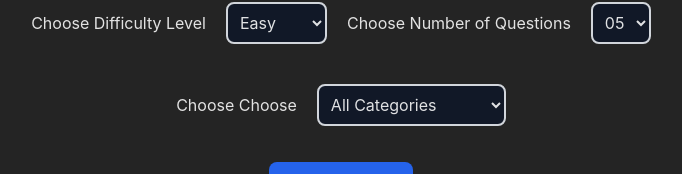
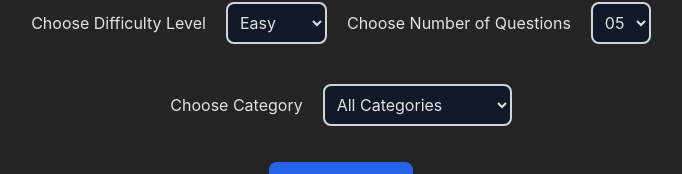
Before and after one commit to arpitghura/quizzy, a React (Vite) app: page / in a window 1280 px wide. Shown: the part 356-530 px from the top of the page, without its empty margins (299-981 px from the left). Built offline with nearby package versions, Linux system fonts and the light colour scheme.

Commit message:
fix the typo in choose category

```diff
--- a/src/comps/HomePage.jsx
+++ b/src/comps/HomePage.jsx
@@ -92,7 +92,7 @@ const HomePage = () => {
         </select>
       </div>
       <div className="flex flex-col sm:flex-row justify-between gap-5 my-5 align-baseline items-center">
-      <label htmlFor="category">Choose Choose </label>
+      <label htmlFor="category">Choose Category </label>
         <select
           name="category"
           id="category"
```
